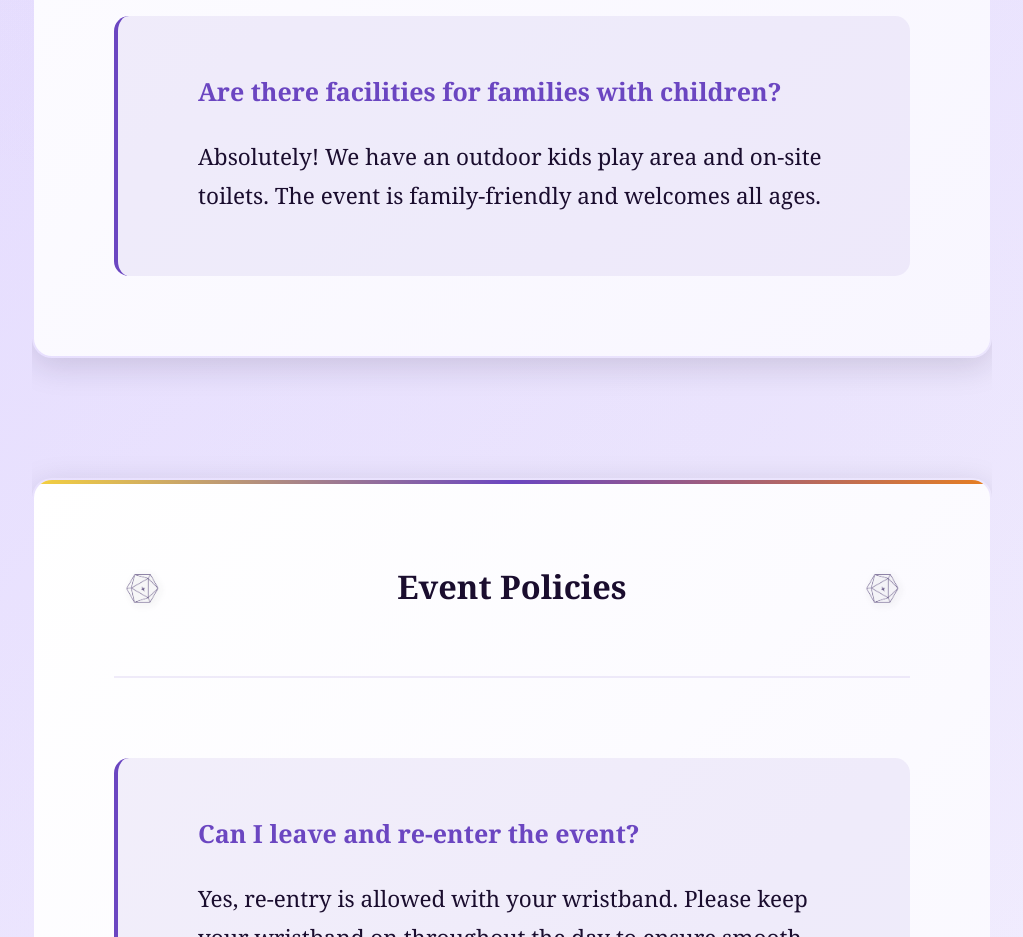
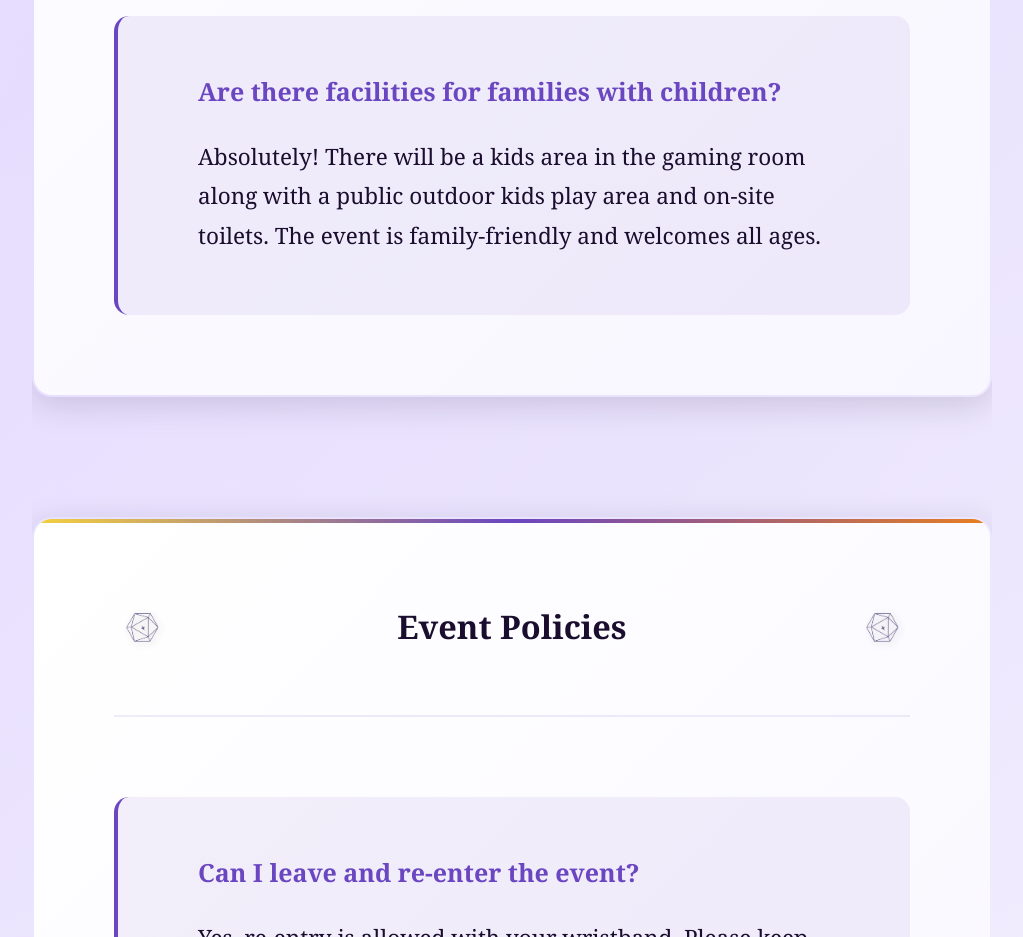
Before and after one commit to RyanWare1987/SideQuestMarket, a website: page index.html in a window 1280 px wide. Shown: the part 6520-7457 px from the top of the page, without its empty margins (128-1151 px from the left). Drawn offline with Linux system fonts and the light colour scheme.

Commit message:
last change

```diff
--- a/index.html
+++ b/index.html
@@ -310,7 +310,7 @@
                             <div class="faq-item" role="group" aria-labelledby="family-question">
                                 <h4 id="family-question" class="faq-question">Are there facilities for families with
                                     children?</h4>
-                                <p class="faq-answer" aria-describedby="family-question">Absolutely! We have an outdoor
+                                <p class="faq-answer" aria-describedby="family-question">Absolutely! There will be a kids area in the gaming room along with a public outdoor
                                     kids play area and on-site toilets. The event is family-friendly and welcomes all
                                     ages.</p>
                             </div>
```
